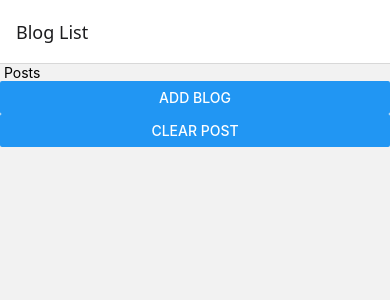
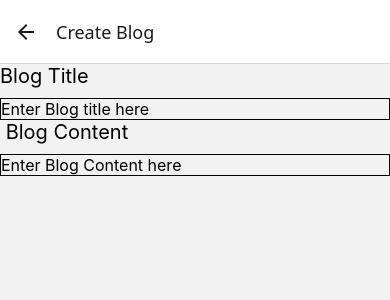
Before and after one commit to hoshoo21/miniblog, a React Native app: screen /CreateBlog in a window 390 px wide. Shown: the top 300 px of the page. Built offline with nearby package versions, Linux system fonts and the light colour scheme.

Commit message:
Create and list screne changes

```diff
--- a/App.js
+++ b/App.js
@@ -4,15 +4,26 @@ import { NavigationContainer } from '@react-navigation/native';
 import { createNativeStackNavigator } from '@react-navigation/native-stack';
 import BlogIndex from './src/screens/BlogIndex';
 import  { Provider} from './src/context/BlogContext'
+import ShowBlog from './src/screens/ShowBlog';
+import CreateBlog from './src/screens/CreateBlog';
+
 
 const Stack = createNativeStackNavigator();
 
 const AppContents = () => {
-  console.log(Provider);
+
   return (
         <NavigationContainer>
           <Stack.Navigator initialRouteName="BlogList">
-            <Stack.Screen name="BlogList" component={BlogIndex} options={{ title: "Blog List" }} />
+            <Stack.Screen name="BlogList" component={BlogIndex} options=
+            {
+              { title: "Blog List" ,
+
+              }
+            } />
+            <Stack.Screen name="BlogDetails" component={ShowBlog} options={{ title: "Show Blog" }} />
+            <Stack.Screen name="CreateBlog" component={CreateBlog} options={{ title: "Create Blog" }} />
+
           </Stack.Navigator>
         </NavigationContainer>
 
--- a/src/context/BlogContext.js
+++ b/src/context/BlogContext.js
@@ -1,11 +1,17 @@
 import createDataContext from "./createDataContext";
 const blogReducer =(state, action)=>{
 
+
     switch (action.type){
         case "add_post":
-        console.log(action.payload);
-        return [...state,  {id : state.length+1, title : `Blog Post # ${state.length+1}`}  ]
+        console.log("add post");
+        return [...state,  {id : Math.floor(Math.random() *99999), title : `Blog Post # ${state.length+1}`}  ]
+        case "delete_post":
+            state =state.filter ((post)=>{
 
+                return post.id !==  action.payload;
+             });
+            return state;
         case "delete_posts":
             return [];
         default :
@@ -15,7 +21,15 @@ const blogReducer =(state, action)=>{
 
 const addBlogPost = (dispatch)=>{
     return() =>{
+        console.log("Adding post");
         dispatch({type:'add_post'})
+
+    };
+
+ }
+ const deletePost = (dispatch )=>{
+    return(id) =>{
+        dispatch({type:'delete_post', payload : id});
 
     };
 
@@ -26,4 +40,4 @@ const addBlogPost = (dispatch)=>{
 
     };
  }
-export const  {Context, Provider} = createDataContext(blogReducer, {addBlogPost, clearPosts}, []);
+export const  {Context, Provider} = createDataContext(blogReducer, {addBlogPost, clearPosts,deletePost}, []);
--- a/src/context/createDataContext.js
+++ b/src/context/createDataContext.js
@@ -5,19 +5,16 @@ export default(reducer, actions,initialState)=>{
     const Context = React.createContext();
     const Provider =({children})=>{
         const [state, dispatch] = useReducer(reducer, initialState);
-        console.log("state in provider" + JSON.stringify(state));
         const boundActions = {};
 
         for(let key in actions){
             boundActions[key]= actions[key](dispatch);
         }
-        console.log(Children);
         return(
         <Context.Provider value ={{state, ...boundActions}}>
             {children}
         </Context.Provider>);
     }
-    console.log("provider in create context" + Provider);
     return {Context, Provider};
 
 }
--- a/src/screens/BlogIndex.js
+++ b/src/screens/BlogIndex.js
@@ -1,34 +1,82 @@
-import React, {useContext} from "react";
-import {Text,View, StyleSheet, Button, FlatList} from 'react-native';
+import React, {useContext, useEffect} from "react";
+import {Text,View, StyleSheet, Button,  FlatList, TouchableOpacity} from 'react-native';
 import { Context } from "../context/BlogContext"; // Ensure correct import
+import Feather from '@expo/vector-icons/Feather';
 
-
-const BlogIndex =()=>{
-      const { state, addBlogPost, clearPosts } = useContext(Context);
-      console.log("🛠 BlogIndex state:", state);
+const BlogIndex =(props)=>{
+      console.log(props);
+      const { state, addBlogPost, clearPosts,deletePost } = useContext(Context);
+      const onAddBlog =(id)=>{
+                console.log(id);
+                props.navigation.navigate("BlogDetails",{id});
+      };
+      useEffect(()=>{
+        props.navigation.setOptions({
+                headerRight: () => (
+                    <TouchableOpacity
+                                        onPress={() => props.navigation.navigate("CreateBlog")}
+                                        style={{ marginRight: 15 }}>
+                        <Feather name="plus" size={24} color="black" />
+                    </TouchableOpacity>
+                ),
+            });
+      },[props.navigation]);
       return (
-
              <View>
-                <Text> Posts </Text>
-                <Button title ="Add Blog" onPress={addBlogPost} />
-                <Button title ="Clear Post" onPress={clearPosts} />
-
-                <FlatList
+                {
+                state.length>0?
+                        <FlatList
                         data = {state}
                         keyExtractor={(post)=> post.id}
                         renderItem={({item})=>
-                            { return <Text> {item.title}</Text>} }
-                />
-                </View>
+                            { return (
+                                <TouchableOpacity onPress={()=> {onAddBlog(item.id)}}>
 
+                                <View style ={styles.rowContainer }>
+                                  <Text style ={styles.titleContainer}> {item.title}</Text>
+                                <TouchableOpacity >
+                                        <Feather name ="trash"
+                                        style ={styles.iconContainer}
+                                        onPress={()=>{
+                                                console.log("on press" + item.id);
+
+                                                deletePost(item.id)
+                                        }}
+                                        />
+
+                                </TouchableOpacity>
+                                </View>
+                         </TouchableOpacity>
+
+                            )
+                        } }
+                        />
+                        :
+                         null}
+
+
+            </View>
 
         )
 
-}
+};
 
 
 const styles=  StyleSheet.create({
-
+    rowContainer :{
+        flexDirection:"row",
+        justifyContent :'space-between' ,
+        paddingVertical:20,
+        borderWidth : 1,
+        borderRadius : 6,
+        borderColor : 'gray',
+        },
+     titleContainer : {
+        fontSize : 16
+     },
+     iconContainer : {
+        fontSize : 24
+     }
 });
 
 export default BlogIndex;
--- /dev/null
+++ b/src/screens/CreateBlog.js
@@ -0,0 +1,45 @@
+import React ,{useContext, useState} from "react";
+import {View,Text,StyleSheet, TextInput} from 'react-native';
+
+const CreateBlog=(props)=>{
+    const [title, setTitle]= useState();
+    const [content, setCotent]= useState();
+    return (
+            <View>
+                 <Text
+                    style ={styles.textContainer}
+                 >
+                 Blog Title </Text>
+                 <TextInput
+                    style = {styles.inputContainer}
+                    placeholder="Enter Blog title here"
+                    value ={title}
+                    onChangeText={(text)=> setTitle(text)}
+                    />
+                 <Text
+                    style = {styles.textContainer}
+                 > Blog Content </Text>
+                 <TextInput
+                    style = {styles.inputContainer}
+                    placeholder="Enter Blog Content here"
+                    value ={content}
+                    onChangeText={(content)=> setCotent(content)}
+                    />
+
+            </View>
+    );
+
+};
+
+const styles = StyleSheet.create({
+    inputContainer : {
+        fontSize: 16,
+        borderWidth : 1,
+        borderColor:'black'
+    },
+    textContainer :{
+        fontSize :20,
+        marginBottom:10
+    }
+});
+export default CreateBlog;
--- /dev/null
+++ b/src/screens/ShowBlog.js
@@ -0,0 +1,26 @@
+import React, {useContext} from "react";
+
+import {View, StyleSheet, Text} from 'react-native';
+import { useRoute } from "@react-navigation/native";
+import {Context} from '../context/BlogContext';
+const ShowBlog =(props)=>{
+    const route = useRoute();
+    const {state} = useContext(Context);
+    const { id } = route.params || {};
+    const blog = state.find ((post)=> post.id === id);
+    console.log(blog);
+    return(
+
+        <View>
+
+            <Text>  {blog.title} </Text>
+        </View>
+    );
+
+};
+
+const styles = StyleSheet.create({
+
+});
+
+export default ShowBlog;
```
